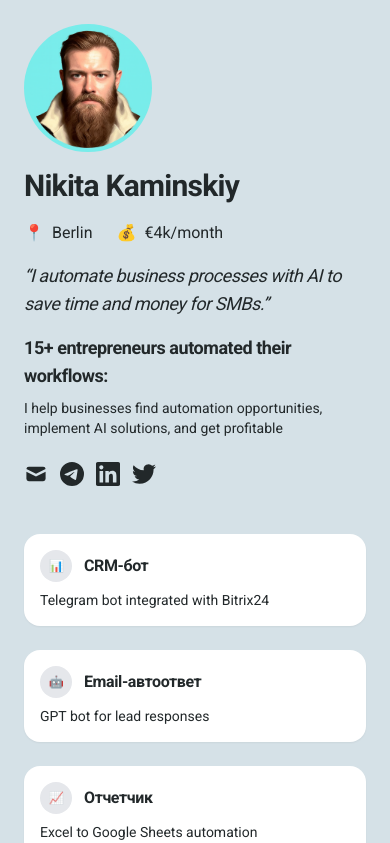
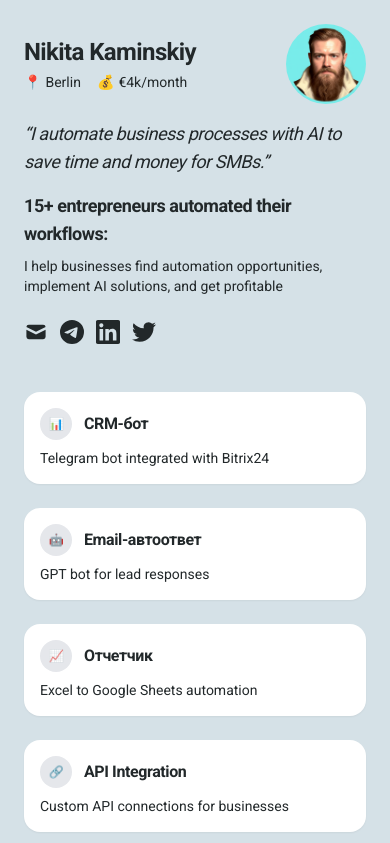
Before and after one commit to MrKaminskiy/nikitakaminskiy.com, a Next.js app: page / in a window 390 px wide. Shown: the top 843 px of the page. Built offline with nearby package versions, Linux system fonts and the light colour scheme.

Commit message:
Add compact mobile layout: small photo on right, name/location/revenue on left in one line

```diff
--- a/src/app/page.tsx
+++ b/src/app/page.tsx
@@ -5,8 +5,36 @@ export default function Home() {
       <main className="flex flex-col lg:flex-row min-h-screen lg:h-screen">
         {/* Left Column - Personal Info (40% width on desktop, full width on mobile) */}
         <div className="w-full lg:w-2/5 p-6 lg:p-12 flex flex-col justify-start space-y-4">
+            {/* Mobile: Compact header with photo on right */}
+            <div className="flex lg:hidden items-center gap-4 mb-4">
+              <div className="flex-1">
+                <h1 className="text-2xl font-bold mb-1">
+                  Nikita Kaminskiy
+                </h1>
+                <div className="flex items-center gap-4 text-sm">
+                  <span className="flex items-center gap-1">
+                    <span>📍</span>
+                    Berlin
+                  </span>
+                  <span className="flex items-center gap-1">
+                    <span>💰</span>
+                    €4k/month
+                  </span>
+                </div>
+              </div>
+              <div className="w-20 h-20 rounded-full overflow-hidden flex-shrink-0">
+                <img
+                  src="/images/profile.jpg"
+                  alt="Nikita Kaminskiy"
+                  className="w-full h-full object-cover scale-150"
+                />
+              </div>
+            </div>
+
+            {/* Desktop: Original layout */}
+            <div className="hidden lg:block">
               {/* Profile Photo */}
-            <div className="w-32 h-32 lg:w-40 lg:h-40 rounded-full overflow-hidden">
+              <div className="w-40 h-40 rounded-full overflow-hidden">
                 <img
                   src="/images/profile.jpg"
                   alt="Nikita Kaminskiy"
@@ -15,7 +43,7 @@ export default function Home() {
               </div>
 
               {/* Name */}
-            <h1 className="text-3xl lg:text-4xl font-bold">
+              <h1 className="text-4xl font-bold">
                 Nikita Kaminskiy
               </h1>
 
@@ -29,6 +57,7 @@ export default function Home() {
                   <span>💰</span>
                   €4k/month
                 </p>
+              </div>
             </div>
 
             {/* Manifest */}
```
Lines whose indentation alone changed are shown as unchanged.
